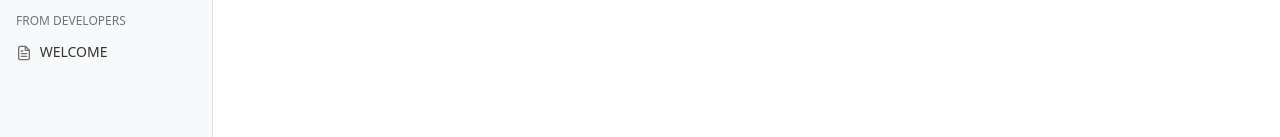
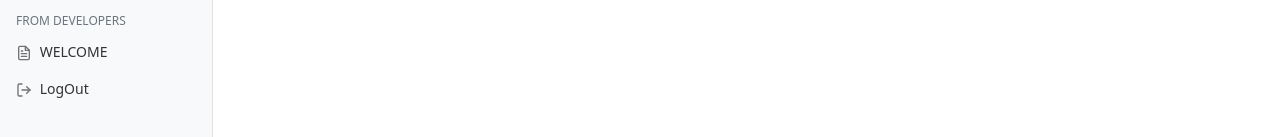
Before and after one commit to vokbuda/WASAPhoto, a Vue app in the folder webui/: page /profiles/1/banuser in a window 1280 px wide. Shown: the part 227-364 px from the top of the page. Built offline with nearby package versions, Linux system fonts and the light colour scheme; no server answers; sample sign-in values are in the browser's storage.

Commit message:
Added logout

```diff
--- a/webui/src/router/index.js
+++ b/webui/src/router/index.js
@@ -71,6 +71,10 @@ router.beforeEach(async (to, from,next) => {
 	if(to.fullPath!=='/dologin'&& !sessionStorage.getItem("token")){
 		next({path:'/dologin'})
 	}
+	if(to.fullPath=='/dologin'&& sessionStorage.getItem("token")){
+		sessionStorage.clear()
+		next({path:'/dologin'})
+	}
 	else{
 		next()
 	}
--- a/webui/src/views/Application.vue
+++ b/webui/src/views/Application.vue
@@ -67,6 +67,14 @@ export default {
 							</RouterLink>
 						</li>
 					</ul>
+					<ul class="nav flex-column">
+						<li class="nav-item">
+							<RouterLink :to="'/dologin'" class="nav-link">
+								<svg class="feather"><use href="/feather-sprite-v4.29.0.svg#log-out"/></svg>
+								LogOut
+							</RouterLink>
+						</li>
+					</ul>
 				</div>
 			</nav>
 
--- a/webui/src/views/Banned.vue
+++ b/webui/src/views/Banned.vue
@@ -120,9 +120,16 @@ export default {
 
 				}
 				}).then((response)=>{
+					this.offset+=10
 					return response.json();
 					}).then((data)=>{
-						this.usersArray=data
+						if(data){
+							this.usersArray=this.usersArray.concat(data)
+
+						}else{
+							this.offset-=10
+						}
+
 
 					})
 
@@ -151,7 +158,7 @@ export default {
     },
   	},
 	mounted(){
-        this.getBannedUsers()
+
 		// here u should have some additional data, check it inside of current component
 	}
 
@@ -292,6 +299,7 @@ export default {
 		</div>
         </div>
 		<div v-if="!this.usersArray" style="text-align:center"><h2>There is no data</h2></div>
+		<div v-observe-visibility="this.getBannedUsers"></div>
 
 		<ErrorMsg v-if="errormsg" :msg="errormsg"></ErrorMsg>
 	</div>
```
Also changed, not shown: 1 other file (tests, documents, lock files or other folders).
